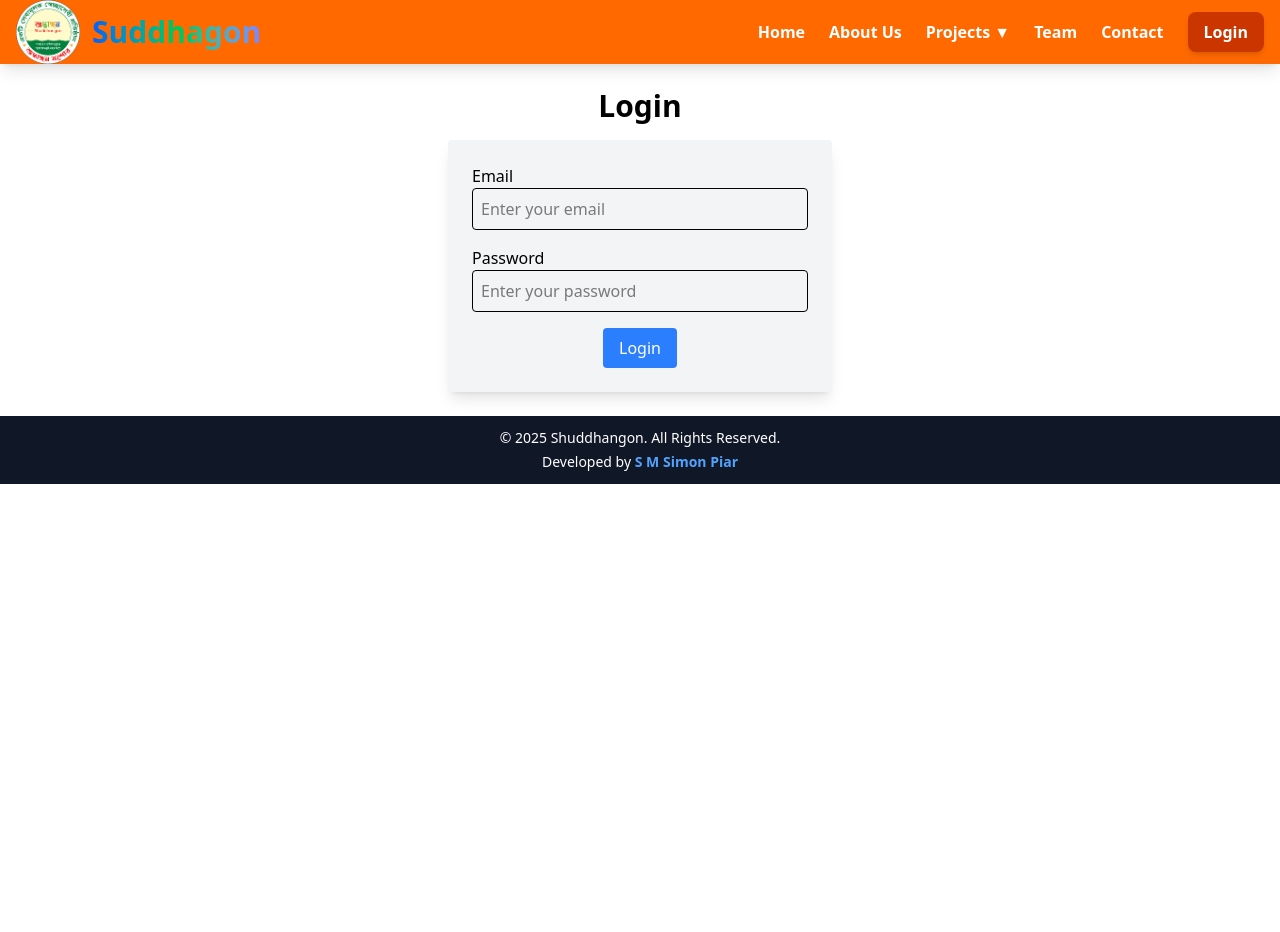
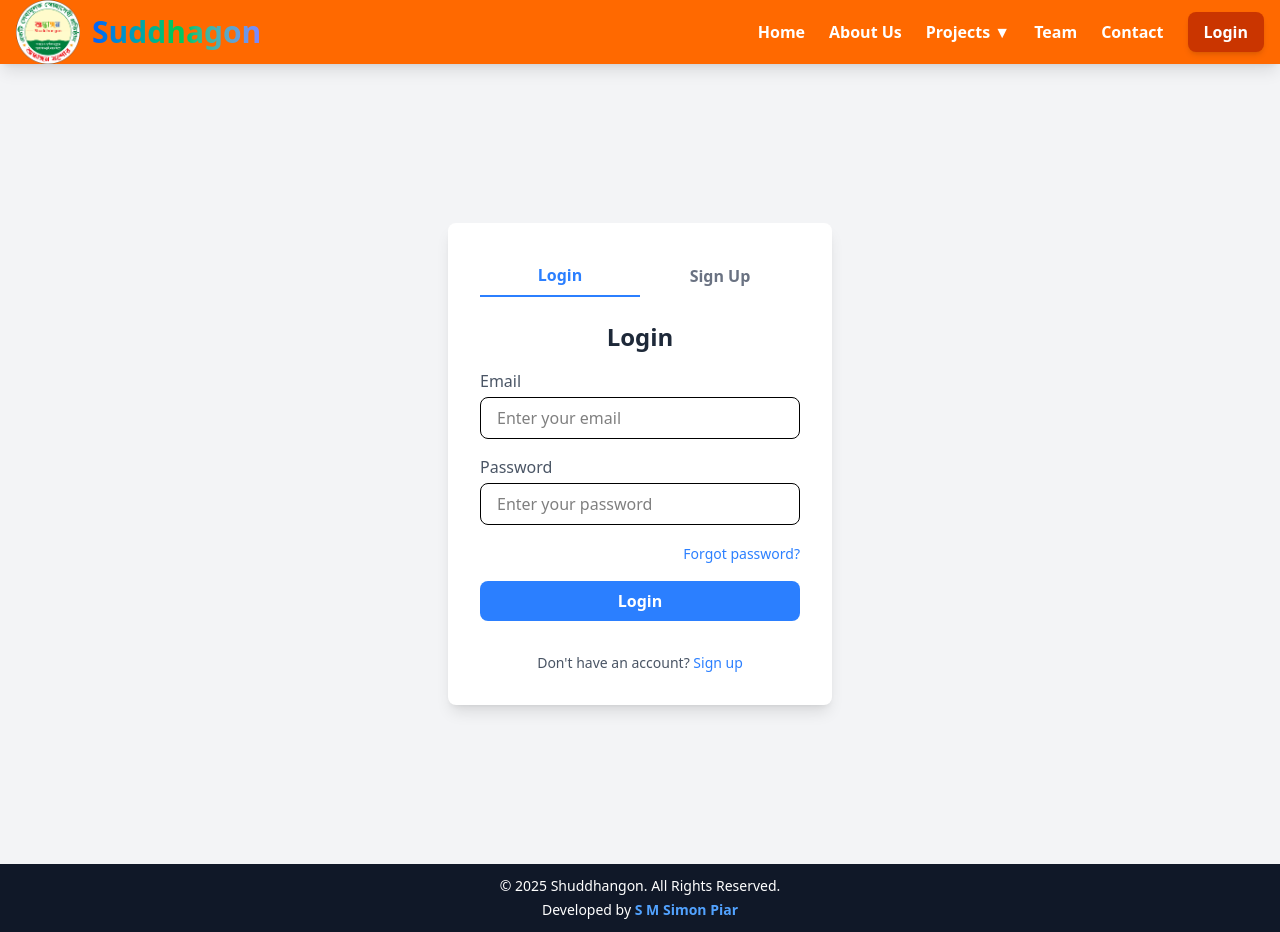
Before and after one commit to simonfornt/Project-tonmay, a React (Vite) app: page /login in a window 1280 px wide. Before the commit the page ends 800 px from the top, so only its background shows below. Built offline with nearby package versions, Linux system fonts and the light colour scheme.

Commit message:
added login and singup form

```diff
--- a/src/pages/Login.jsx
+++ b/src/pages/Login.jsx
@@ -1,29 +1,99 @@
-import Navbar from "../components/Navbar";
-import Footer from "../components/Footer";
+import { useState } from "react";
 
-const Login = () => {
+const Auth = () => {
+  const [isLogin, setIsLogin] = useState(true);
+
   return (
-    <div>
-
-      <div className="container mx-auto p-6 text-center">
-        <h1 className="text-3xl font-bold mb-4">Login</h1>
-        <form className="bg-gray-100 p-6 rounded shadow-lg w-96 mx-auto">
-          <div className="mb-4">
-            <label className="block text-left">Email</label>
-            <input type="email" className="w-full p-2 border rounded" placeholder="Enter your email" />
-          </div>
-          <div className="mb-4">
-            <label className="block text-left">Password</label>
-            <input type="password" className="w-full p-2 border rounded" placeholder="Enter your password" />
-          </div>
-          <button type="submit" className="bg-blue-500 text-white px-4 py-2 rounded">
+    <div className="flex justify-center items-center min-h-screen bg-gray-100">
+      <div className="bg-white p-8 rounded-lg shadow-lg w-96">
+        <div className="flex justify-between mb-6">
+          <button
+            className={`w-1/2 py-2 font-semibold ${isLogin ? "border-b-2 border-blue-500 text-blue-500" : "text-gray-500"}`}
+            onClick={() => setIsLogin(true)}
+          >
             Login
           </button>
-        </form>
+          <button
+            className={`w-1/2 py-2 font-semibold ${!isLogin ? "border-b-2 border-blue-500 text-blue-500" : "text-gray-500"}`}
+            onClick={() => setIsLogin(false)}
+          >
+            Sign Up
+          </button>
+        </div>
+
+        {isLogin ? (
+          <form className="space-y-4">
+            <h1 className="text-2xl font-bold text-center text-gray-800">Login</h1>
+            <div>
+              <label className="block text-gray-600 font-medium mb-1">Email</label>
+              <input
+                type="email"
+                className="w-full px-4 py-2 border rounded-lg focus:ring-2 focus:ring-blue-400 focus:outline-none"
+                placeholder="Enter your email"
+              />
+            </div>
+            <div>
+              <label className="block text-gray-600 font-medium mb-1">Password</label>
+              <input
+                type="password"
+                className="w-full px-4 py-2 border rounded-lg focus:ring-2 focus:ring-blue-400 focus:outline-none"
+                placeholder="Enter your password"
+              />
+            </div>
+            <div className="text-right">
+              <a href="/forgot-password" className="text-blue-500 text-sm hover:underline">Forgot password?</a>
+            </div>
+            <button
+              type="submit"
+              className="w-full bg-blue-500 hover:bg-blue-600 text-white font-semibold py-2 rounded-lg transition duration-300"
+            >
+              Login
+            </button>
+            <p className="text-gray-600 text-sm text-center mt-4">
+              Don't have an account? <button className="text-blue-500 hover:underline" onClick={() => setIsLogin(false)}>Sign up</button>
+            </p>
+          </form>
+        ) : (
+          <form className="space-y-4">
+            <h1 className="text-2xl font-bold text-center text-gray-800">Sign Up</h1>
+            <div>
+              <label className="block text-gray-600 font-medium mb-1">Full Name</label>
+              <input
+                type="text"
+                className="w-full px-4 py-2 border rounded-lg focus:ring-2 focus:ring-blue-400 focus:outline-none"
+                placeholder="Enter your full name"
+              />
+            </div>
+            <div>
+              <label className="block text-gray-600 font-medium mb-1">Email</label>
+              <input
+                type="email"
+                className="w-full px-4 py-2 border rounded-lg focus:ring-2 focus:ring-blue-400 focus:outline-none"
+                placeholder="Enter your email"
+              />
+            </div>
+            <div>
+              <label className="block text-gray-600 font-medium mb-1">Password</label>
+              <input
+                type="password"
+                className="w-full px-4 py-2 border rounded-lg focus:ring-2 focus:ring-blue-400 focus:outline-none"
+                placeholder="Enter your password"
+              />
+            </div>
+            <button
+              type="submit"
+              className="w-full bg-green-500 hover:bg-green-600 text-white font-semibold py-2 rounded-lg transition duration-300"
+            >
+              Sign Up
+            </button>
+            <p className="text-gray-600 text-sm text-center mt-4">
+              Already have an account? <button className="text-blue-500 hover:underline" onClick={() => setIsLogin(true)}>Login</button>
+            </p>
+          </form>
+        )}
       </div>
-
     </div>
   );
 };
 
-export default Login;
+export default Auth;
```
